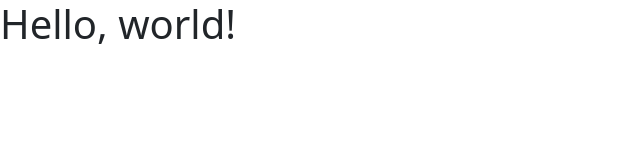
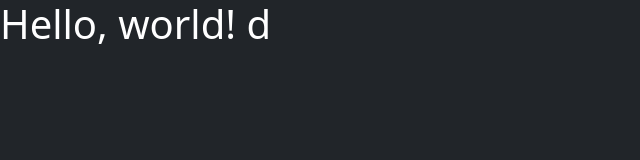
Before and after one commit to WahidinAji/yoggu, a plain HTML site: page index.html in a window 1280 px wide. Shown: the whole page, without its empty margins (0-640 px from the left). Drawn offline with nearby package versions, Linux system fonts and the light colour scheme.

Commit message:
change bg to dark and text to white

```diff
--- a/index.html
+++ b/index.html
@@ -6,8 +6,8 @@
     <title>Bootstrap demo</title>
     <link href="https://cdn.jsdelivr.net/npm/bootstrap@5.3.1/dist/css/bootstrap.min.css" rel="stylesheet" integrity="sha384-4bw+/aepP/YC94hEpVNVgiZdgIC5+VKNBQNGCHeKRQN+PtmoHDEXuppvnDJzQIu9" crossorigin="anonymous">
   </head>
-  <body>
-    <h1>Hello, world!</h1>
+  <body class="bg-dark text-white">
+    <h1> Hello, world! d</h1>
     <script src="https://cdn.jsdelivr.net/npm/bootstrap@5.3.1/dist/js/bootstrap.bundle.min.js" integrity="sha384-HwwvtgBNo3bZJJLYd8oVXjrBZt8cqVSpeBNS5n7C8IVInixGAoxmnlMuBnhbgrkm" crossorigin="anonymous"></script>
   </body>
 </html>
```
